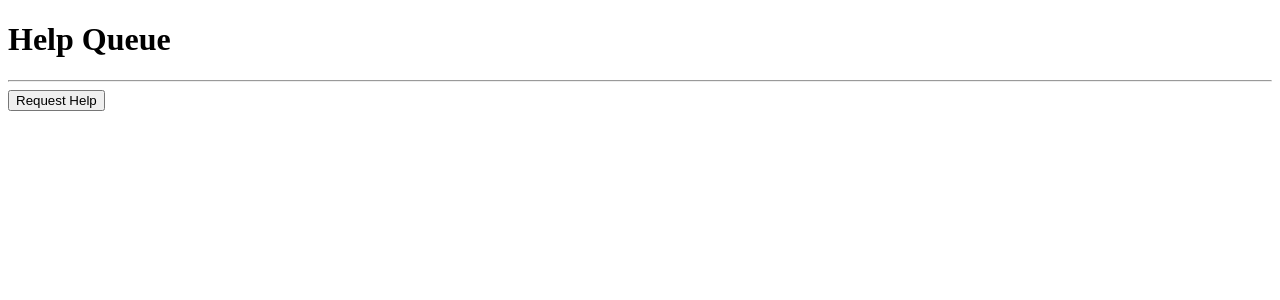
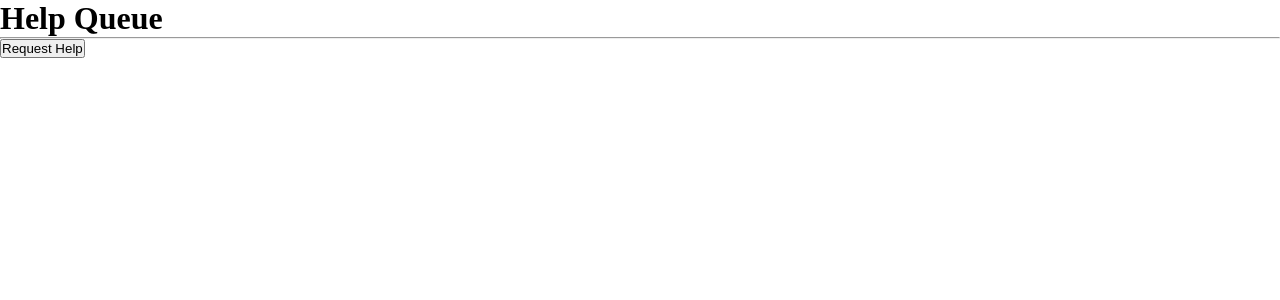
Before and after one commit to lukeephilips/react-ticketing, a React app: page / in a window 1280 px wide. Shown: the top 300 px of the page. Built offline with nearby package versions, Linux system fonts and the light colour scheme.

Commit message:
set up initial styles with css import in App

```diff
--- a/src/components/App.jsx
+++ b/src/components/App.jsx
@@ -1,10 +1,11 @@
 import React from "react";
 import Header from './Header';
 import Queue from './Queue';
+import styles from './styles/App.css';
 
 function App(props){
   return (
-    <div>
+    <div className = {styles.app}>
       <Header/>
       <Queue/>
     </div>
--- /dev/null
+++ b/src/components/styles/App.css
@@ -0,0 +1,6 @@
+* { margin:0; padding:0; box-sizing:border-box;}
+
+body, .app {
+  height: 100vh;
+  min-height: 100%;
+}
```
